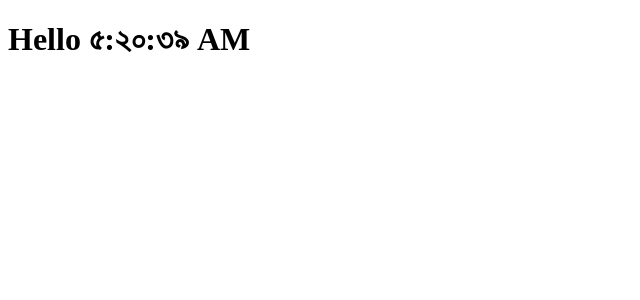
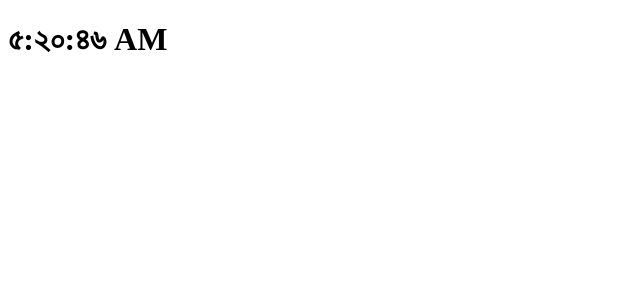
Before and after one commit to pitashpalmal/myreact, a React (Create React App) app: page / in a window 1280 px wide. Shown: the top 300 px of the page, without its empty margins (0-640 px from the left). Built offline with nearby package versions, Linux system fonts and the light colour scheme.

Commit message:
State And Life Cycle

```diff
--- a/src/App.js
+++ b/src/App.js
@@ -1,10 +1,9 @@
 import './App.css';
+import Clock from './components/Clock';
 
 function App() {
   return (
-    <div className="App">
-      hh
-    </div>
+    <div><Clock locale="bn-BD" /> </div>
   );
 }
 
--- /dev/null
+++ b/src/components/Clock.js
@@ -0,0 +1,36 @@
+import React from 'react';
+
+class Clock extends React.Component {
+  // constructor(props){
+  //   super(props);
+  //   this.state = { date: new Date() };
+  // }
+
+  state = { date: new Date() };
+
+  componentDidMount(){
+    //this is life cycle event. one kind of document get ready
+    this.clockTimer = setInterval(() => this.tick(), 1000);
+  }
+  componentWillUnmount(){
+    clearInterval(this.clockTimer);
+  }
+
+  tick() {
+    this.setState({
+      date: new Date(), //this.state.date = new Date() never do that
+    });
+  }
+
+
+    render() {
+      return (
+        <h1 className="heading">
+          <span className="text"> {this.state.date.toLocaleTimeString(this.props.locale)}</span>
+        </h1>
+      );
+    }
+  }
+
+
+  export default Clock;
--- a/src/index.js
+++ b/src/index.js
@@ -1,47 +1,10 @@
 import React from 'react';
 import ReactDOM from 'react-dom';
+import App from './App';
 
-// one way use
-
-// function Clock({locale}){
-//   return (
-//     <h1 className="heading">
-//       <span className="text">Hello {new Date().toLocaleTimeString(locale)}</span>
-//     </h1>
-//   );
-// }
-
-// ReactDOM.render(<Clock locale="bn-BD" />, document.getElementById('root'));
-
-
-
-
-// two way use
-
-// class Clock{
-//   print() {
-//     return (
-//       <h1 className="heading">
-//         <span className="text">Hello {new Date().toLocaleTimeString()}</span>
-//       </h1>
-//     );
-//   }
-// }
-
-// const ClockComponent = new Clock();
-// ReactDOM.render(ClockComponent.print(), document.getElementById('root'));
-
-
-// three way use and it is the final way to use react js
-
-class Clock extends React.Component {
-  render() {
-    return (
-      <h1 className="heading">
-        <span className="text">Hello {new Date().toLocaleTimeString(this.props.locale)}</span>
-      </h1>
-    );
-  }
-}
-
-ReactDOM.render(<Clock locale="bn-BD" />, document.getElementById('root'));
+ReactDOM.render(
+  <React.StrictMode>
+    <App />
+  </React.StrictMode>,
+  document.getElementById('root')
+);
```
